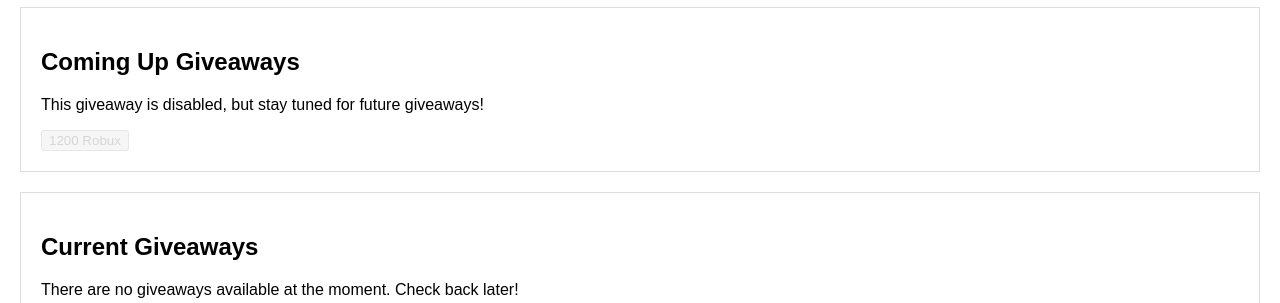
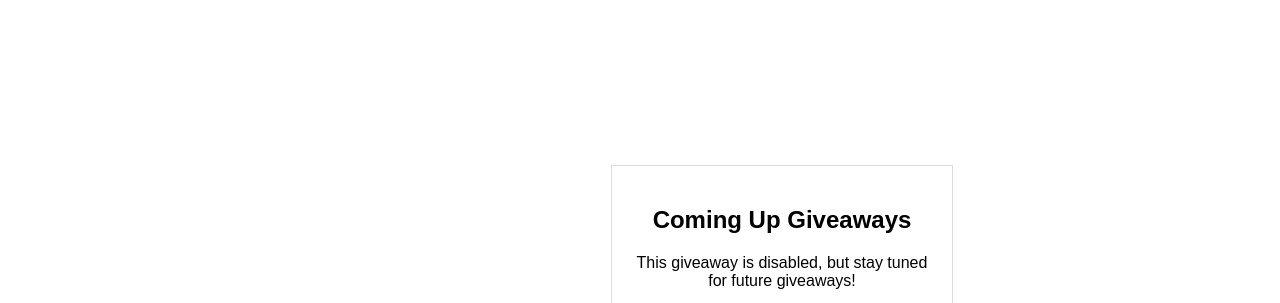
Before and after one commit to southdakotastateroleplay/giveaways, a plain HTML site: page index.html in a window 1280 px wide. Shown: the part 73-376 px from the top of the page. Drawn offline with Linux system fonts and the light colour scheme.

Commit message:
Update index.html

```diff
--- a/index.html
+++ b/index.html
@@ -8,21 +8,29 @@
     <style>
         body {
             font-family: Arial, sans-serif;
-            margin: 20px;
+            display: flex;
+            align-items: center;
+            justify-content: center;
+            height: 100vh;
+            margin: 0;
         }
 
         h1 {
             color: #333;
+            text-align: center;
         }
 
         .giveaway-section {
             margin-top: 20px;
+            text-align: center;
         }
 
         .giveaway-card {
             border: 1px solid #ddd;
             padding: 20px;
             margin-bottom: 20px;
+            width: 300px;
+            margin: 0 auto;
         }
 
         .disabled {
```
